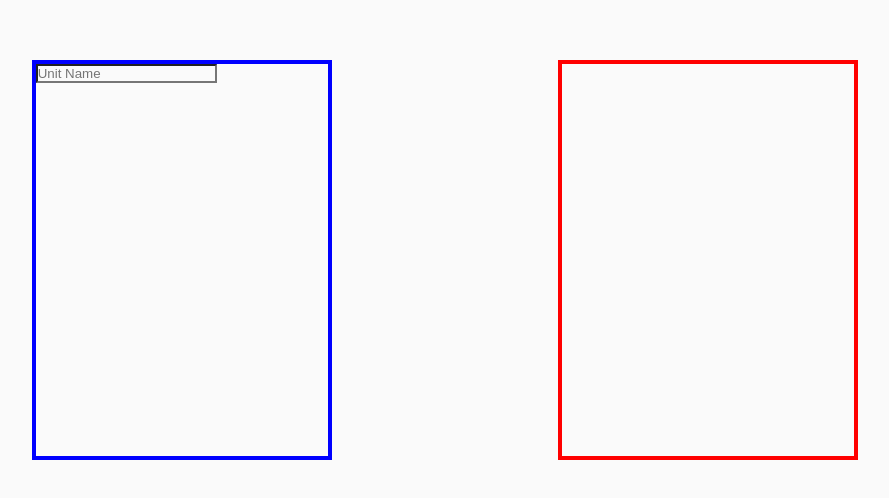
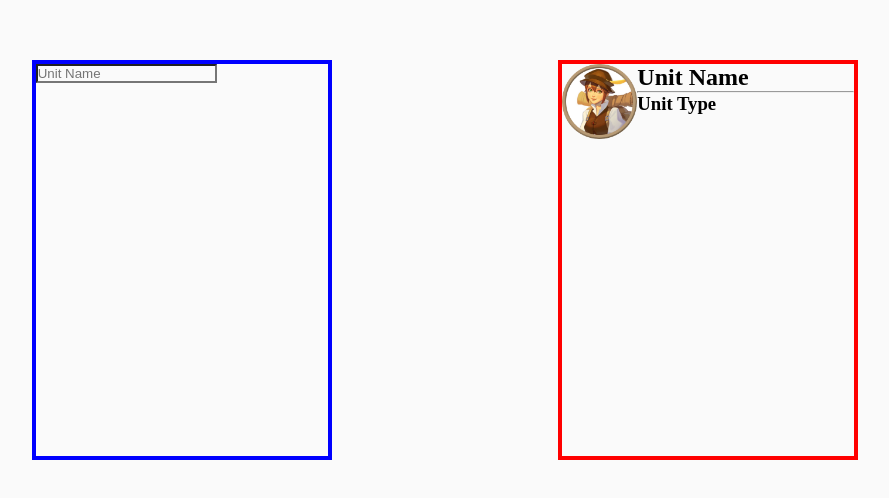
Before and after one commit to geminerald/unitcards, a plain HTML site: page index.html in a window 1280 px wide. Shown: the part 140-638 px from the top of the page, without its empty margins (195-1084 px from the left). Drawn offline with Linux system fonts and the light colour scheme.

Commit message:
added placeholder images

```diff
--- a/index.html
+++ b/index.html
@@ -16,7 +16,16 @@
         </div>
 
         <div class="card">
-            <div class="info-and-images"></div>
+            <div class="info-and-images">
+                <div class="images">
+                    <img src="oola.png" alt="">
+                </div>
+                <div class="info">
+                <h2>Unit Name</h2>
+                <hr>
+                <h3>Unit Type</h3>
+                </div>
+            </div>
             <div class="stats"></div>
             <div class="special"></div>
         </div>
--- a/style.css
+++ b/style.css
@@ -26,7 +26,21 @@
 }
 
 .info-and-images{
+    width: 100%;
+    display: flex;
 
+}
+
+.images{
+    width: 75px;
+}
+
+.images img{
+    width: 75px;
+}
+
+.info{
+    width: 225px;
 }
 
 .stats{
```
Also changed, not shown: oola.png (added).
